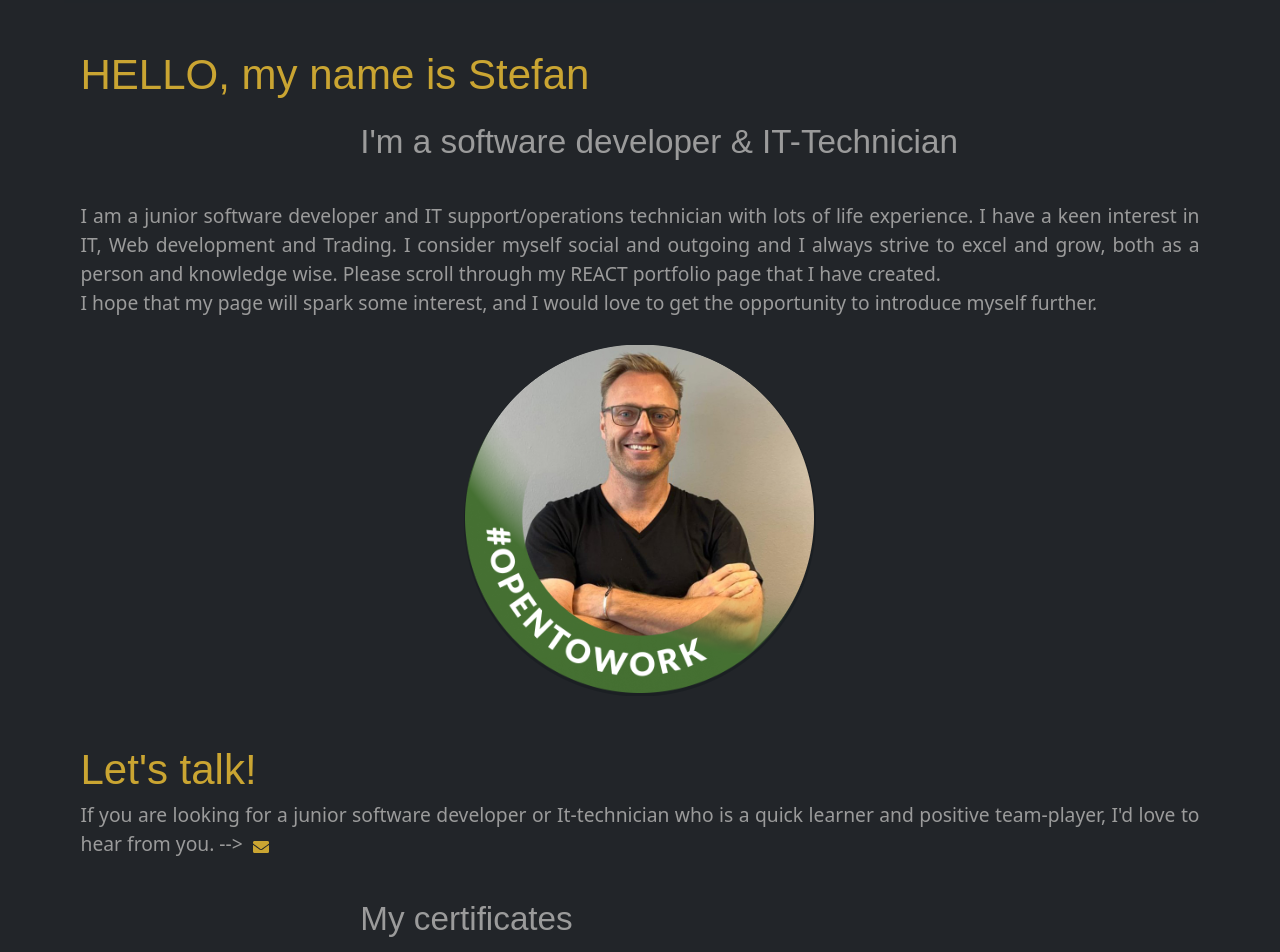
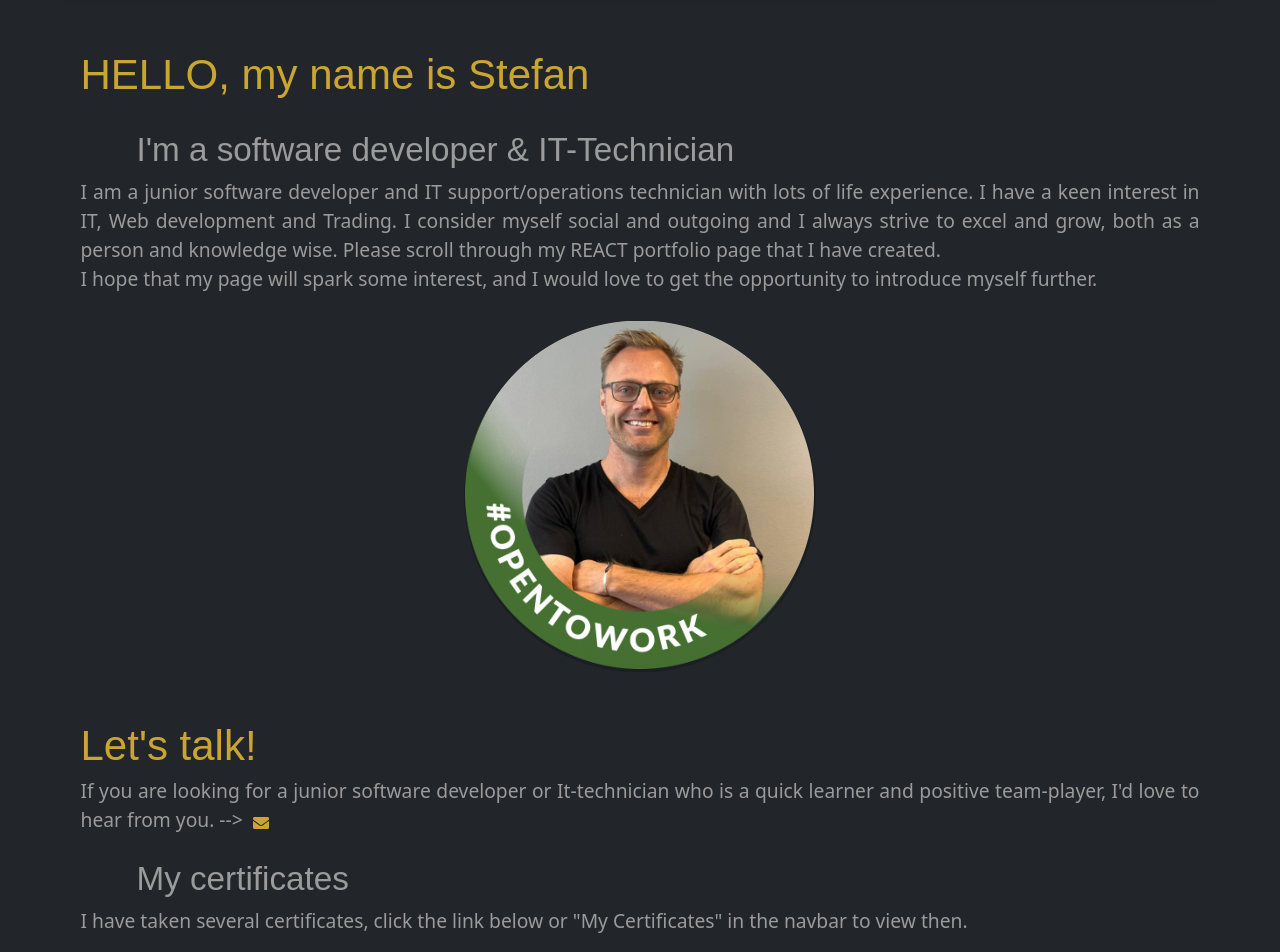
Before and after one commit to MrBrunotte/stefanbrunotteportfolio, a React (Create React App) app: page /#/ in a window 1280 px wide. Shown: the part 100-1052 px from the top of the page. Built offline with nearby package versions, Linux system fonts and the light colour scheme; a web font is replaced by a local one.

Commit message:
Style change

```diff
--- a/src/components/home/home.css
+++ b/src/components/home/home.css
@@ -17,13 +17,13 @@ a.projectsLink {
     font-family: 'Notable', sans-serif;
     font-size: 2.375rem;
     color: #9b9b9b;
-    padding-left: 25%;
+    padding-left: 5%;
 }
 .h1Header {
-    margin: 2vh 0 5vh;
+    margin: 3vh 0 1vh;
 }
 .h2Header {
-    margin: 5vh 0 5vh;
+    margin: 3vh 0 1vh;
 }
 .homeText {
     text-align: justify;
```
